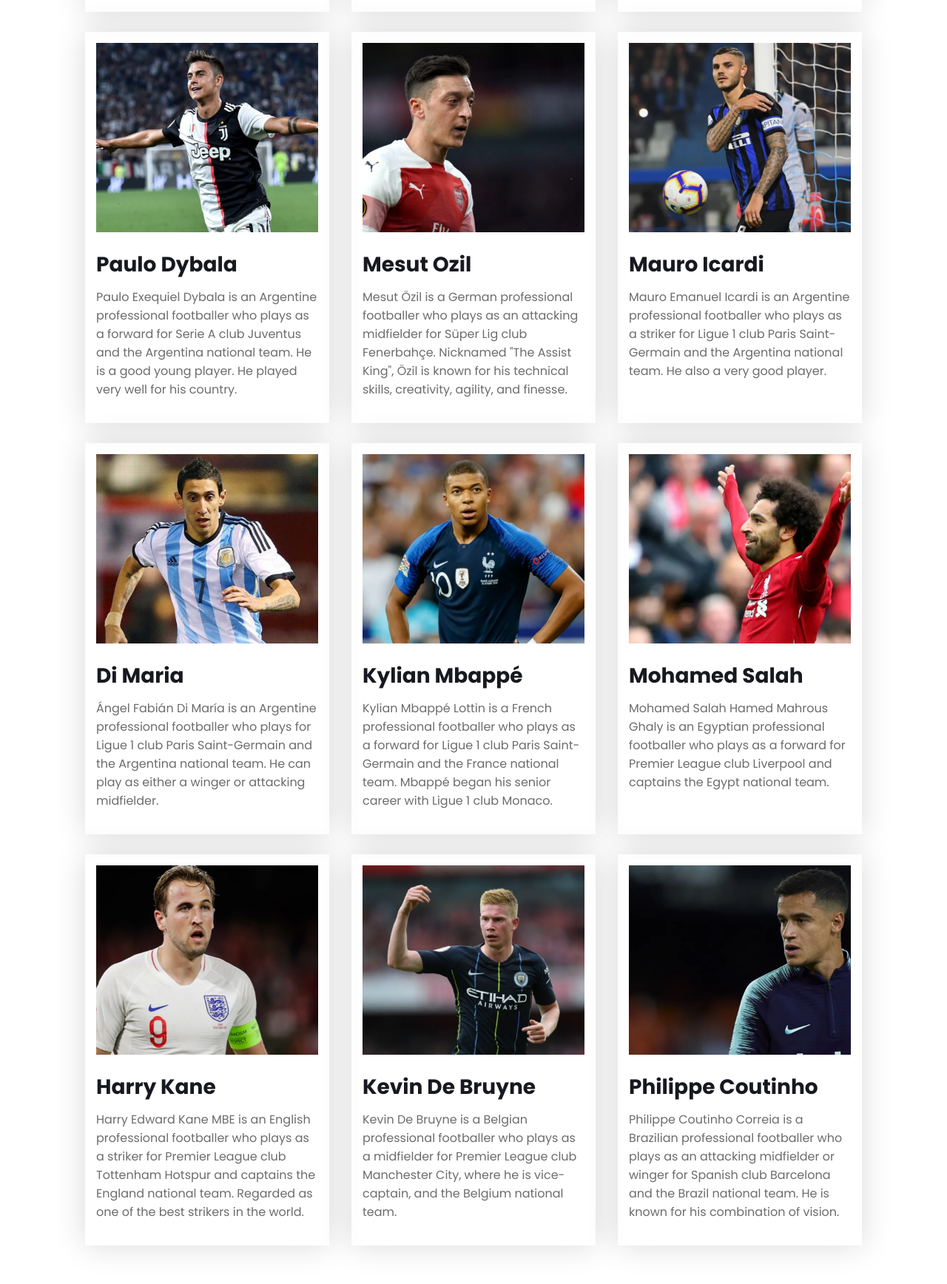
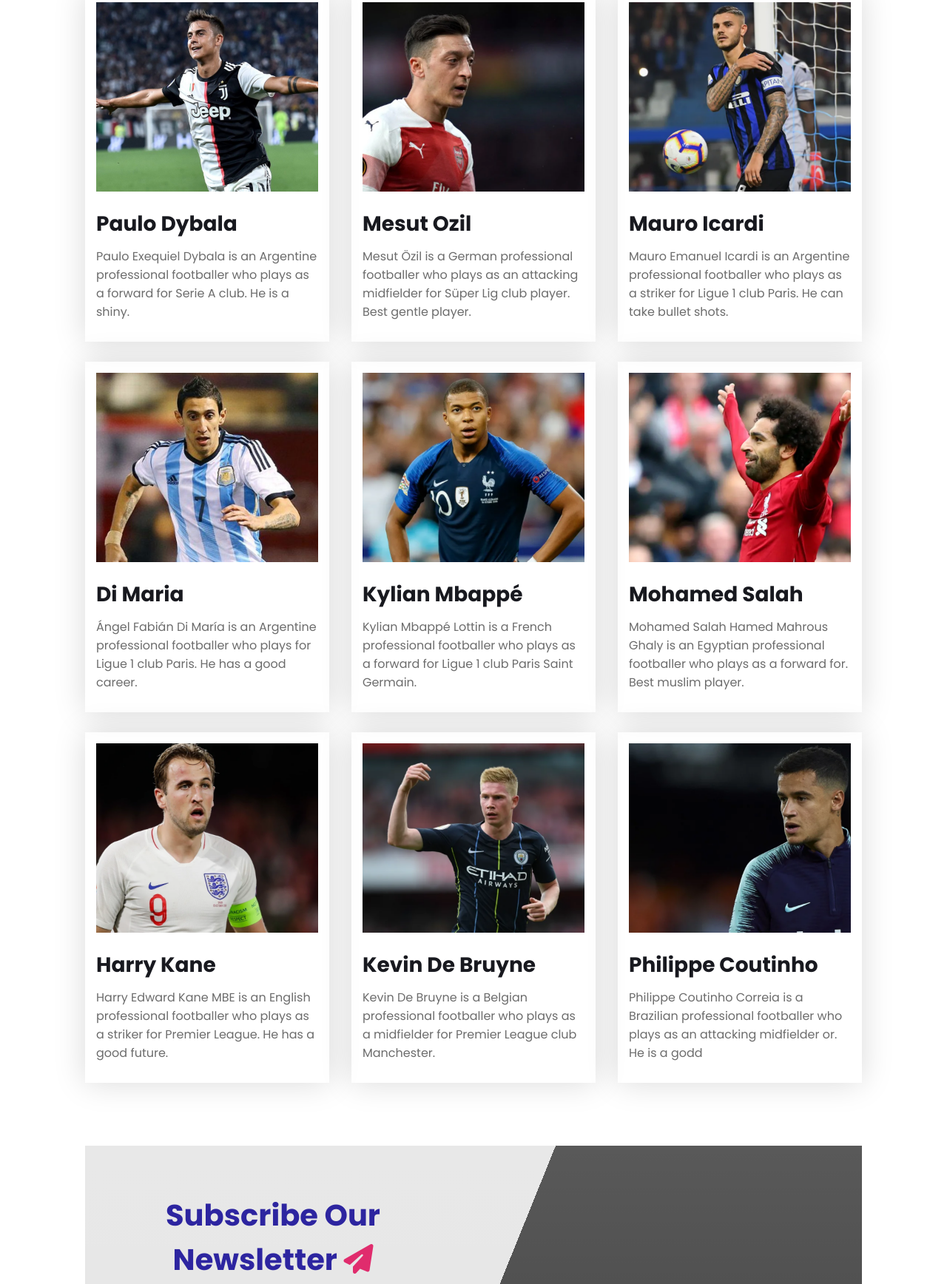
Before and after one commit to mizanmahi/responsive-football, a plain HTML site: page index.html in a window 1280 px wide. Shown: the part 1275-3011 px from the top of the page at 74% size. Drawn offline with Linux system fonts and the light colour scheme.

Commit message:
refactor:

```diff
--- a/assets/css/style.css
+++ b/assets/css/style.css
@@ -132,6 +132,7 @@ main {
 }
 
 .player {
+   height: 474px;
    padding: 15px 15px 33px 15px;
    box-shadow: 0 0 40px 0 rgba(0, 0, 0, 0.15);
    cursor: pointer;
--- a/index.html
+++ b/index.html
@@ -65,9 +65,8 @@
                      </figure>
                      <p>
                         Neymar da Silva Santos Júnior, known as Neymar, is a
-                        Brazilian professional footballer who plays as a forward
-                        for Ligue 1 club Paris Saint-Germain and the Brazil
-                        national team. He is widely regarded as one.
+                        Brazilian professional footballer who plays as a
+                        forward.
                      </p>
                   </div>
                   <div class="player">
@@ -80,9 +79,8 @@
                      </figure>
                      <p>
                         Lionel Andrés Messi is an Argentine professional
-                        footballer who plays as a forward or an attacking
-                        midfielder and captains the Argentina national team.
-                        Indeed he is the best on universe.
+                        footballer who plays as a forward or an attacking. Best
+                        of the best
                      </p>
                   </div>
                   <div class="player">
@@ -95,9 +93,7 @@
                      </figure>
                      <p>
                         Cristiano Ronaldo dos Santos Aveiro GOIH ComM is a
-                        Portuguese professional footballer who plays as a
-                        forward for Serie A club Juventus and captains the
-                        Portugal national team.
+                        Portuguese professional footballer who plays as a.
                      </p>
                   </div>
                   <div class="player">
@@ -110,9 +106,8 @@
                      </figure>
                      <p>
                         Paulo Exequiel Dybala is an Argentine professional
-                        footballer who plays as a forward for Serie A club
-                        Juventus and the Argentina national team. He is a good
-                        young player. He played very well for his country.
+                        footballer who plays as a forward for Serie A club. He
+                        is a shiny.
                      </p>
                   </div>
                   <div class="player">
@@ -125,10 +120,7 @@
                      </figure>
                      <p>
                         Mesut Özil is a German professional footballer who plays
-                        as an attacking midfielder for Süper Lig club
-                        Fenerbahçe. Nicknamed "The Assist King", Özil is known
-                        for his technical skills, creativity, agility, and
-                        finesse.
+                        as an attacking midfielder for Süper Lig club player. Best gentle player.
                      </p>
                   </div>
                   <div class="player">
@@ -141,9 +133,8 @@
                      </figure>
                      <p>
                         Mauro Emanuel Icardi is an Argentine professional
-                        footballer who plays as a striker for Ligue 1 club Paris
-                        Saint-Germain and the Argentina national team. He also a
-                        very good player.
+                        footballer who plays as a striker for Ligue 1 club
+                        Paris. He can take bullet shots.
                      </p>
                   </div>
                   <div class="player">
@@ -156,9 +147,8 @@
                      </figure>
                      <p>
                         Ángel Fabián Di María is an Argentine professional
-                        footballer who plays for Ligue 1 club Paris
-                        Saint-Germain and the Argentina national team. He can
-                        play as either a winger or attacking midfielder.
+                        footballer who plays for Ligue 1 club Paris. He
+                        has a good career.
                      </p>
                   </div>
                   <div class="player">
@@ -171,9 +161,8 @@
                      </figure>
                      <p>
                         Kylian Mbappé Lottin is a French professional footballer
-                        who plays as a forward for Ligue 1 club Paris
-                        Saint-Germain and the France national team. Mbappé began
-                        his senior career with Ligue 1 club Monaco.
+                        who plays as a forward for Ligue 1 club Paris Saint
+                        Germain.
                      </p>
                   </div>
                   <div class="player">
@@ -186,9 +175,7 @@
                      </figure>
                      <p>
                         Mohamed Salah Hamed Mahrous Ghaly is an Egyptian
-                        professional footballer who plays as a forward for
-                        Premier League club Liverpool and captains the Egypt
-                        national team.
+                        professional footballer who plays as a forward for. Best muslim player.
                      </p>
                   </div>
                   <div class="player">
@@ -201,9 +188,8 @@
                      </figure>
                      <p>
                         Harry Edward Kane MBE is an English professional
-                        footballer who plays as a striker for Premier League
-                        club Tottenham Hotspur and captains the England national
-                        team. Regarded as one of the best strikers in the world.
+                        footballer who plays as a striker for Premier League. He
+                        has a good future.
                      </p>
                   </div>
                   <div class="player">
@@ -216,9 +202,8 @@
                      </figure>
                      <p>
                         Kevin De Bruyne is a Belgian professional footballer who
-                        plays as a midfielder for Premier League club Manchester
-                        City, where he is vice-captain, and the Belgium national
-                        team.
+                        plays as a midfielder for Premier League club
+                        Manchester.
                      </p>
                   </div>
                   <div class="player">
@@ -231,10 +216,8 @@
                      </figure>
                      <p>
                         Philippe Coutinho Correia is a Brazilian professional
-                        footballer who plays as an attacking midfielder or
-                        winger for Spanish club Barcelona and the Brazil
-                        national team. He is known for his combination of
-                        vision.
+                        footballer who plays as an attacking midfielder or. He
+                        is a godd
                      </p>
                   </div>
                </div>
```
